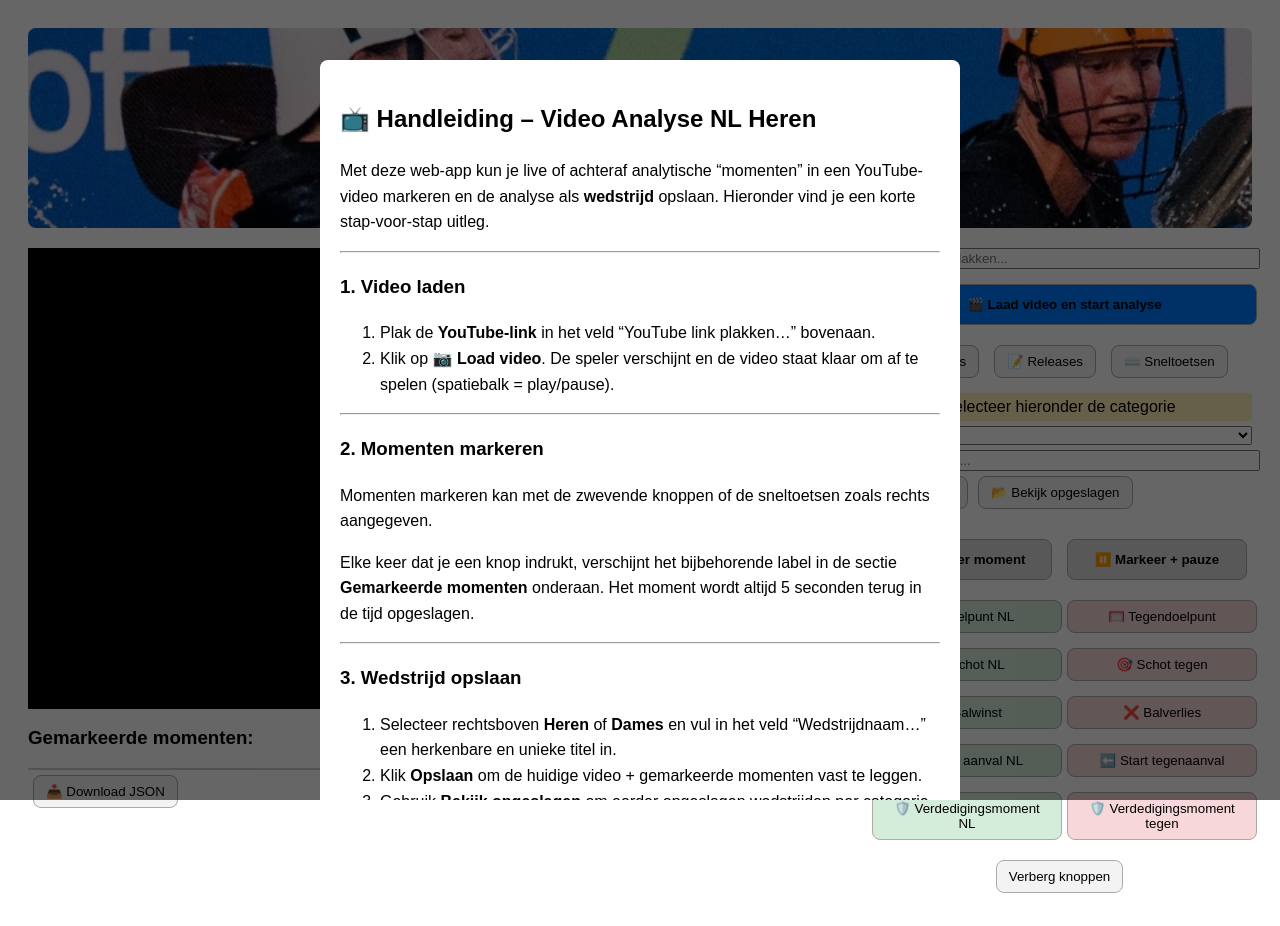
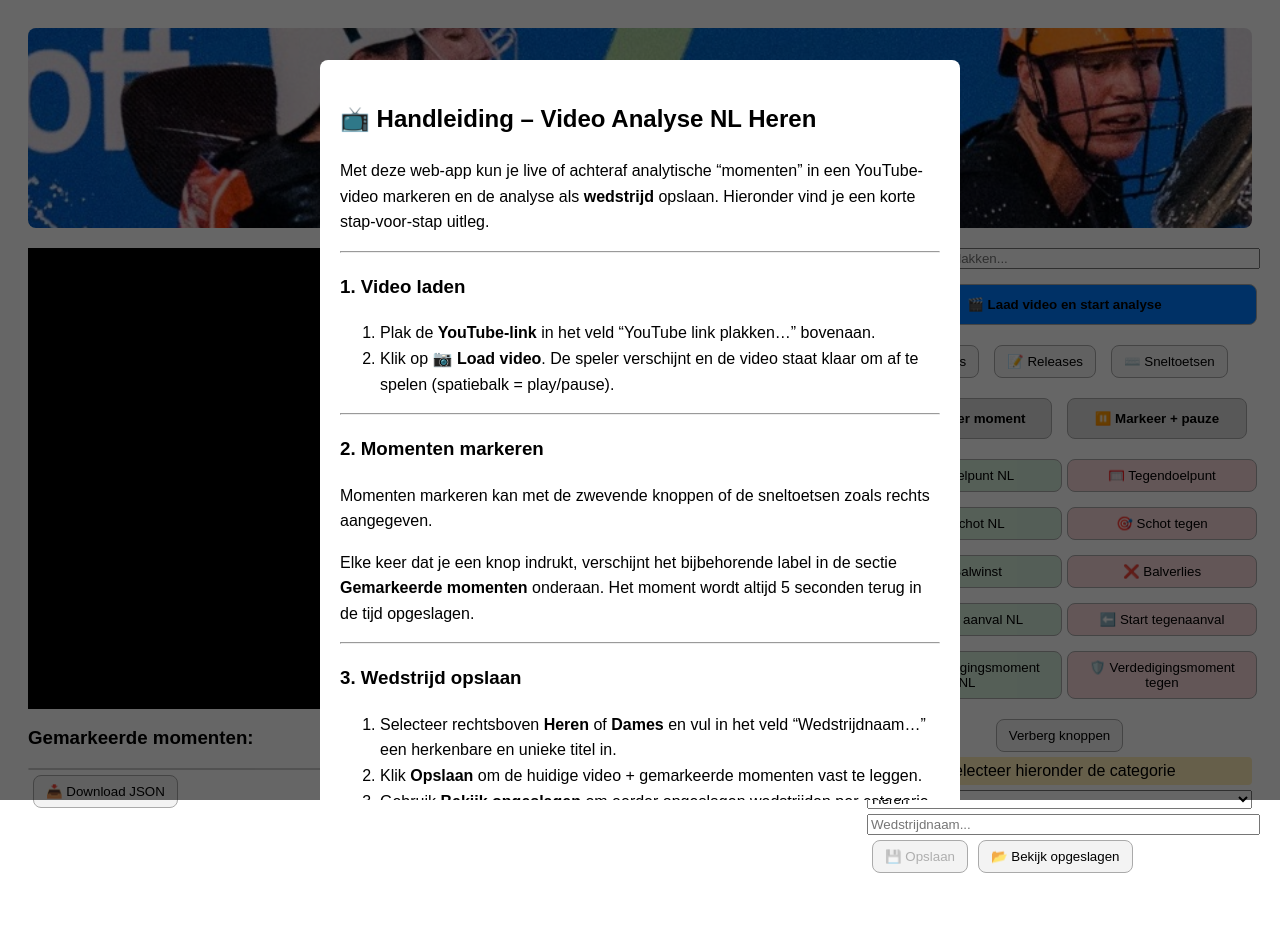
Before and after one commit to Sytsevdz/Video-Analyse-App, a React (Vite) app: page / in a window 1280 px wide. Built offline with nearby package versions, Linux system fonts and the light colour scheme.

Commit message:
Move annotation buttons below top links

```diff
--- a/src/main.jsx
+++ b/src/main.jsx
@@ -614,6 +614,7 @@ const App = () => {
               ⌨️ Sneltoetsen
             </button>
           </div>
+          {renderFloatingButtons()}
           <div style={{ background: "#ffeeba", padding: "5px", borderRadius: "4px", marginBottom: "5px", textAlign: "center" }}>
             Selecteer hieronder de categorie
           </div>
@@ -636,7 +637,6 @@ const App = () => {
               ))}
             </ul>
           )}
-          <div style={{ marginTop: "20px" }}>{renderFloatingButtons()}</div>
         </div>
       </div>
       {deleteMatchName && (
```
